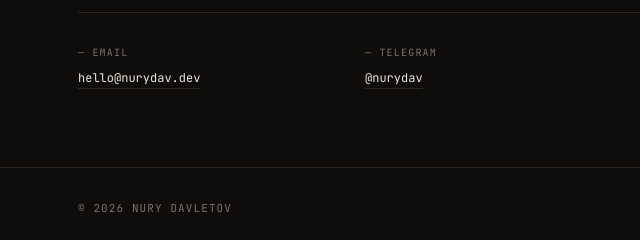
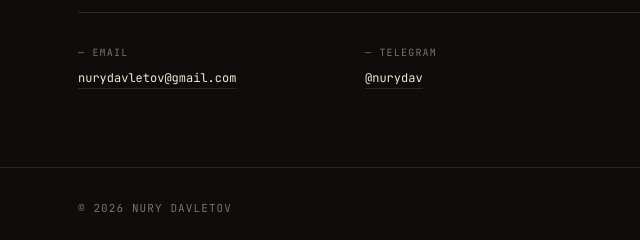
Before and after one commit to Nurik9292/Nurik9292.github.io, a plain HTML site: page index.html in a window 1280 px wide. Shown: the part 5249-5489 px from the top of the page, 0-640 px from the left. Drawn offline with nearby package versions, Linux system fonts and the light colour scheme.

Commit message:
Update index.html

```diff
--- a/index.html
+++ b/index.html
@@ -844,13 +844,13 @@ footer {
     </div>
     <h2 class="contact-display" data-reveal>
       Есть проект? <em>Напишите —</em><br>
-      отвечу в течение <a href="mailto:hello@nurydav.dev">четырёх часов</a>.
+      отвечу в течение <a href="mailto:nurydavletov@gmail.com">четырёх часов</a>.
     </h2>
 
     <div class="contact-grid">
       <div class="contact-item" data-reveal>
         <div class="label">— Email</div>
-        <a href="mailto:hello@nurydav.dev">hello@nurydav.dev</a>
+        <a href="mailto:nurydavletov@gmail.com">nurydavletov@gmail.com</a>
       </div>
       <div class="contact-item" data-reveal>
         <div class="label">— Telegram</div>
```
